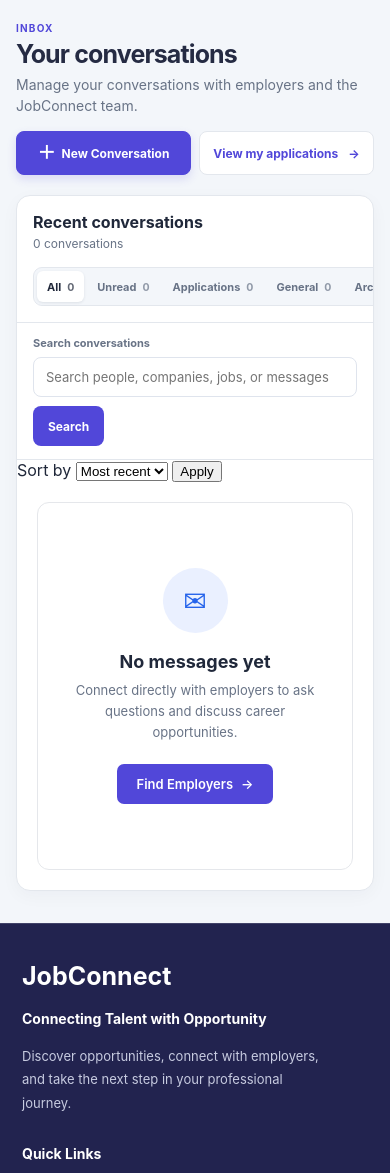
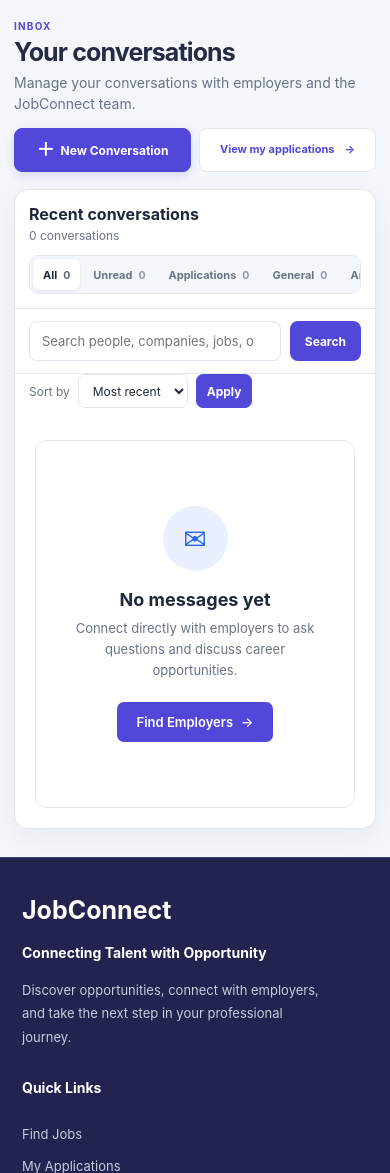
Before and after one commit to shahibikesh364-commits/JobConnect, a Laravel app: page /messages in a window 390 px wide. Shown: the part 159-1332 px from the top of the page. Run offline with Laravel 12, Linux system fonts and the light colour scheme; a user stored in the database is signed in; data comes from the database, SQL or seed files in the repository; data that the repository does not hold is empty; style sheets or scripts are compiled from the project's sources; parts of the project's set-up code (start-up, migrations or seed data) failed here and were passed over; some libraries are stand-ins or nearby versions.

Commit message:
- style: refine messaging inbox layout

```diff
--- a/resources/css/messages.css
+++ b/resources/css/messages.css
@@ -1878,3 +1878,249 @@ html[data-theme="dark"] .messages-pagination span[aria-current="page"] span {
         width: min(calc(100% - 128px), 1800px);
     }
 }
+
+/* Compact, task-focused inbox layout */
+.messages-container {
+    width: min(100%, 1640px);
+    margin-inline: auto;
+    padding: clamp(22px, 3vw, 40px) clamp(18px, 3vw, 44px) 36px;
+}
+.messages-heading {
+    align-items: center;
+    margin-bottom: 22px;
+}
+.messages-heading h1 {
+    font-size: clamp(25px, 2.4vw, 32px);
+}
+.messages-heading-actions {
+    flex: 0 0 auto;
+}
+.messages-panel {
+    border-radius: 14px;
+    box-shadow: 0 8px 26px rgb(30 41 59 / 5%);
+}
+.messages-panel-heading {
+    flex-wrap: wrap;
+    padding: 16px 20px;
+}
+.messages-filter-tabs {
+    max-width: 100%;
+    overflow-x: auto;
+}
+.messages-filter-tabs a {
+    flex: 0 0 auto;
+}
+.messages-search {
+    display: flex;
+    align-items: center;
+    padding: 12px 20px;
+    background: var(--messages-surface);
+}
+.messages-search label {
+    position: absolute;
+    width: 1px;
+    height: 1px;
+    padding: 0;
+    margin: -1px;
+    overflow: hidden;
+    clip: rect(0, 0, 0, 0);
+    white-space: nowrap;
+    border: 0;
+}
+.messages-search-controls {
+    width: 100%;
+}
+.messages-search input[type="search"] {
+    flex: 1 1 auto;
+    width: auto;
+    max-width: none;
+}
+.messages-sort {
+    display: flex;
+    align-items: center;
+    justify-content: flex-end;
+    gap: 8px;
+    padding: 0 20px 12px;
+    color: var(--messages-muted);
+    font-size: 12px;
+}
+.messages-sort select,
+.messages-sort button {
+    min-height: 34px;
+    padding: 0 10px;
+    border: 1px solid var(--messages-line);
+    border-radius: 7px;
+    background: var(--messages-surface);
+    color: var(--messages-ink);
+    font: inherit;
+}
+.messages-sort button {
+    border-color: var(--messages-primary);
+    background: var(--messages-primary);
+    color: #fff;
+    font-weight: 700;
+    cursor: pointer;
+}
+.conversation-card {
+    min-height: 88px;
+    align-items: center;
+    padding: 14px 20px;
+}
+.conversation-content {
+    display: grid;
+    gap: 3px;
+}
+.conversation-context-line {
+    display: flex;
+    min-width: 0;
+    align-items: center;
+    flex-wrap: wrap;
+    gap: 4px 9px;
+}
+.conversation-context-line .job-title,
+.conversation-context-line .conversation-company {
+    display: inline;
+    width: auto;
+    max-width: min(100%, 420px);
+    margin: 0;
+}
+.conversation-context-line .conversation-company::before {
+    content: "· ";
+    color: #a0aaba;
+}
+.conversation-context-line .messages-application-status,
+.conversation-context-line .conversation-type-label {
+    flex: 0 0 auto;
+}
+.conversation-top {
+    gap: 14px;
+    margin: 0;
+}
+.conversation-top strong {
+    flex: 1 1 auto;
+}
+.conversation-company,
+.conversation-profile-detail {
+    max-width: 100%;
+    overflow: hidden;
+    text-overflow: ellipsis;
+    white-space: nowrap;
+}
+.conversation-company {
+    margin: 0;
+    font-size: 11px;
+}
+.job-title {
+    overflow: hidden;
+    margin: 0;
+    text-overflow: ellipsis;
+    white-space: nowrap;
+}
+.conversation-type-label,
+.conversation-role-label {
+    display: inline-flex;
+    width: max-content;
+    max-width: 100%;
+    align-items: center;
+    padding: 2px 7px;
+    border-radius: 999px;
+    background: #eef2ff;
+    color: #4338ca;
+    font-size: 10px;
+    font-weight: 700;
+    line-height: 1.4;
+}
+.conversation-type-label.is-general,
+.conversation-role-label {
+    background: #f1f5f9;
+    color: #58677b;
+}
+.last-message {
+    display: block;
+    overflow: hidden;
+    text-overflow: ellipsis;
+    white-space: nowrap;
+}
+.conversation-card.has-unread .conversation-top strong,
+.conversation-card.has-unread .last-message {
+    color: var(--messages-ink);
+    font-weight: 700;
+}
+.conversation-time {
+    flex: 0 0 auto;
+}
+html[data-theme="dark"] .messages-sort select {
+    border-color: var(--messages-line);
+    background: var(--messages-surface);
+    color: var(--messages-ink);
+}
+html[data-theme="dark"] .conversation-type-label,
+html[data-theme="dark"] .conversation-role-label {
+    background: #303849;
+    color: #cbd5e1;
+}
+html[data-theme="dark"] .conversation-type-label {
+    background: #292c4b;
+    color: #c7c4ff;
+}
+
+@media (max-width: 760px) {
+    .messages-container {
+        padding: 20px 14px 28px;
+    }
+    .messages-heading {
+        gap: 14px;
+        margin-bottom: 17px;
+    }
+    .messages-heading-actions {
+        width: 100%;
+        justify-content: stretch;
+    }
+    .messages-heading-actions > a {
+        flex: 1 1 0;
+    }
+    .messages-panel-heading {
+        align-items: flex-start;
+        gap: 12px;
+        padding: 14px;
+    }
+    .messages-filter-tabs {
+        width: 100%;
+        justify-content: flex-start;
+    }
+    .messages-search {
+        padding: 12px 14px;
+    }
+    .messages-sort {
+        padding: 0 14px 12px;
+    }
+}
+@media (max-width: 480px) {
+    .messages-heading-actions {
+        display: grid;
+        grid-template-columns: repeat(2, minmax(0, 1fr));
+    }
+    .messages-heading-actions > a {
+        min-width: 0;
+        padding-inline: 8px;
+        font-size: 11px;
+    }
+    .conversation-card {
+        min-height: 80px;
+        align-items: flex-start;
+        padding: 13px 11px;
+    }
+    .conversation-content {
+        min-width: 0;
+    }
+    .conversation-top {
+        align-items: flex-start;
+        gap: 6px;
+    }
+    .conversation-time {
+        font-size: 10px;
+    }
+    .messages-sort {
+        justify-content: flex-start;
+    }
+}
```
